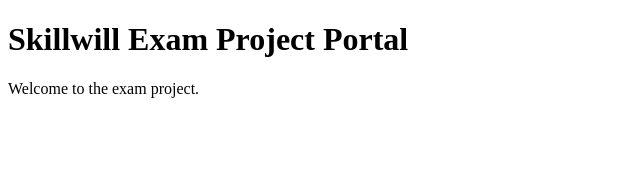
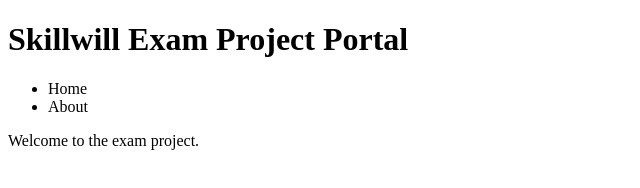
Before and after one commit to natiaabzianidze11-netizen/Exam-final-project, a plain HTML site: page index.html in a window 1280 px wide. Shown: the whole page, without its empty margins (0-640 px from the left). Drawn offline with Linux system fonts and the light colour scheme.

Commit message:
Add primary navigation menu

```diff
--- a/index.html
+++ b/index.html
@@ -9,6 +9,9 @@
 <header>
 <h1>Skillwill Exam Project Portal</h1>
 </header>
+<nav>
+<ul><li>Home</li><li>About</li></ul>
+</nav>
   <main>
     <p>Welcome to the exam project.</p>
   </main>
```
